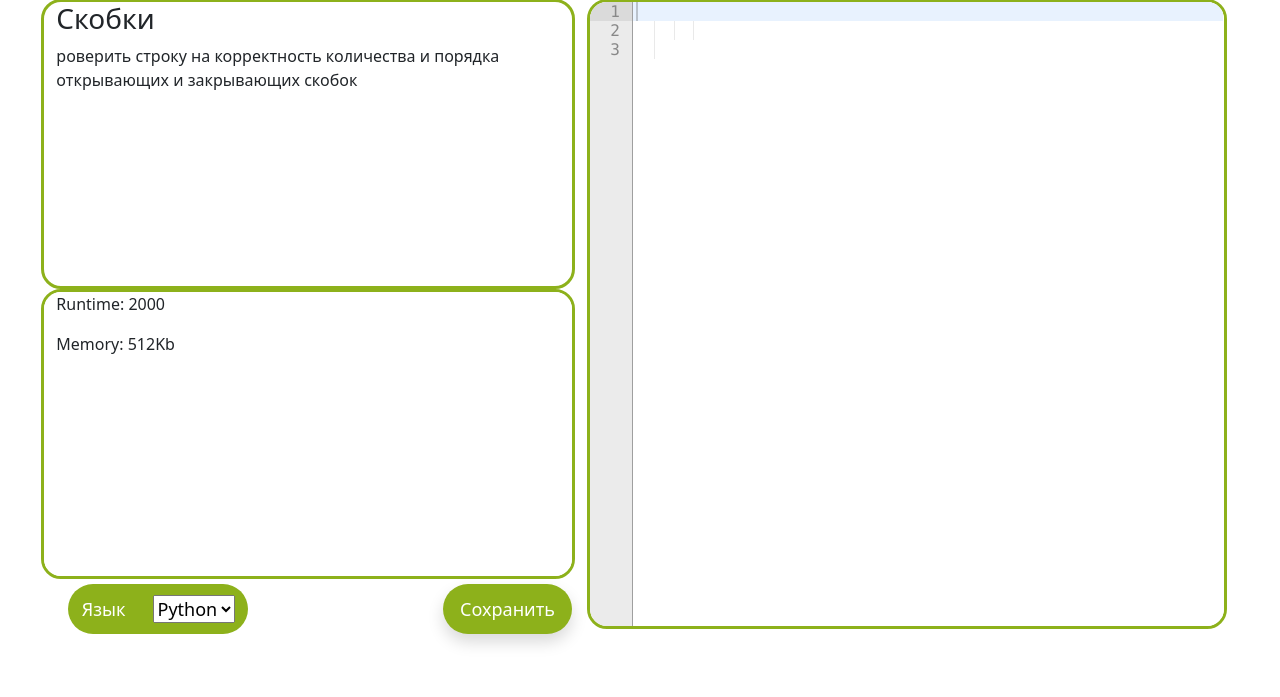
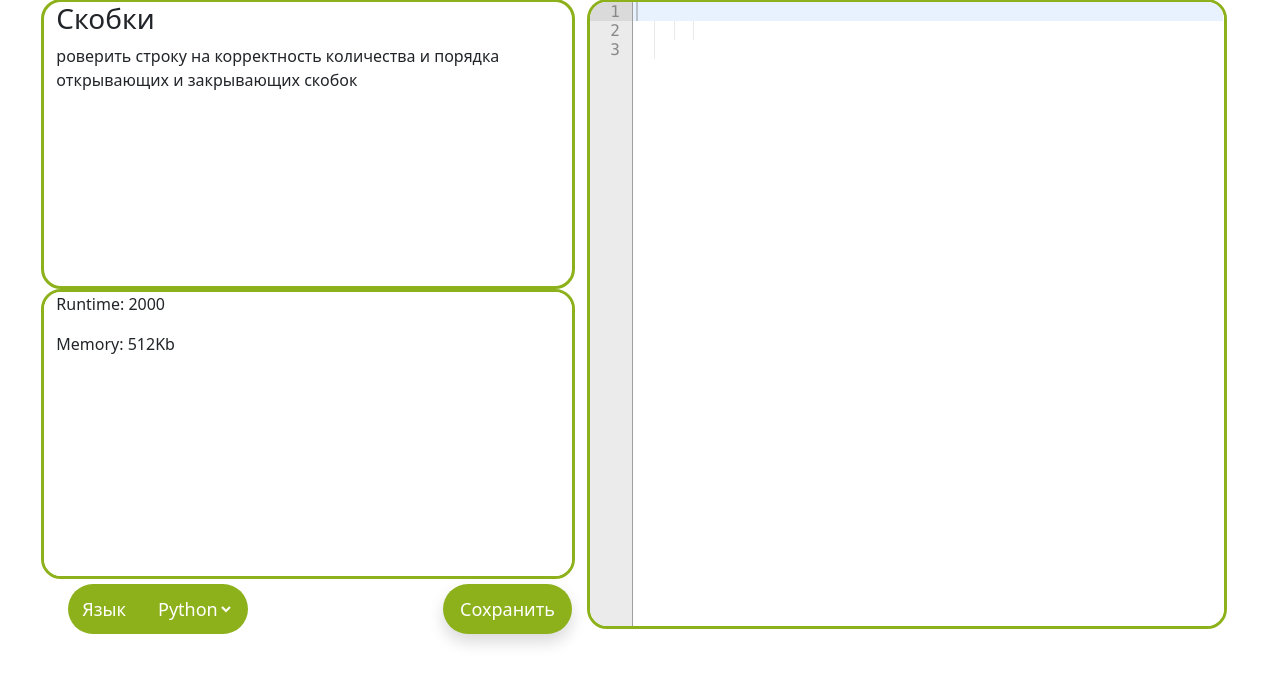
Before and after one commit to alsumukhamedova/ProgrammingSchool, a Django app: page /tasks/1 in a window 1280 px wide. Shown: the part 103-800 px from the top of the page. Run offline with Django 3.2, Linux system fonts and the light colour scheme; data comes from the database, SQL or seed files in the repository; some libraries are stand-ins or nearby versions.

Commit message:
change_lang button fixed

```diff
--- a/aggregation_system/server/web_client/templates/studentTaskDescription.html
+++ b/aggregation_system/server/web_client/templates/studentTaskDescription.html
@@ -52,7 +52,7 @@
                 <tr class="ace_optionsMenuEntry">
                     <td><label class="text-white" for="-mode" id="mode-label">Язык</label></td>
                     <td>
-                        <select id="-mode" onchange="changeMode()">
+                        <select class="green" style="color: white; border: none" id="-mode" onchange="changeMode()">
 {#                            <option value="ace/mode/c_cpp">C and C++</option>#}
 {#                            <option value="ace/mode/csharp">C#</option>#}
 {#                            <option value="ace/mode/css">CSS</option>#}
@@ -60,7 +60,7 @@
 {#                            <option value="ace/mode/html">HTML</option>#}
 {#                            <option value="ace/mode/javascript">JavaScript</option>#}
 {#                            <option value="ace/mode/pascal">Pascal</option>#}
-                            <option value="ace/mode/python">Python</option>
+                            <option style="color: white" value="ace/mode/python">Python</option>
                         </select>
                     </td>
                 </tr>
```
